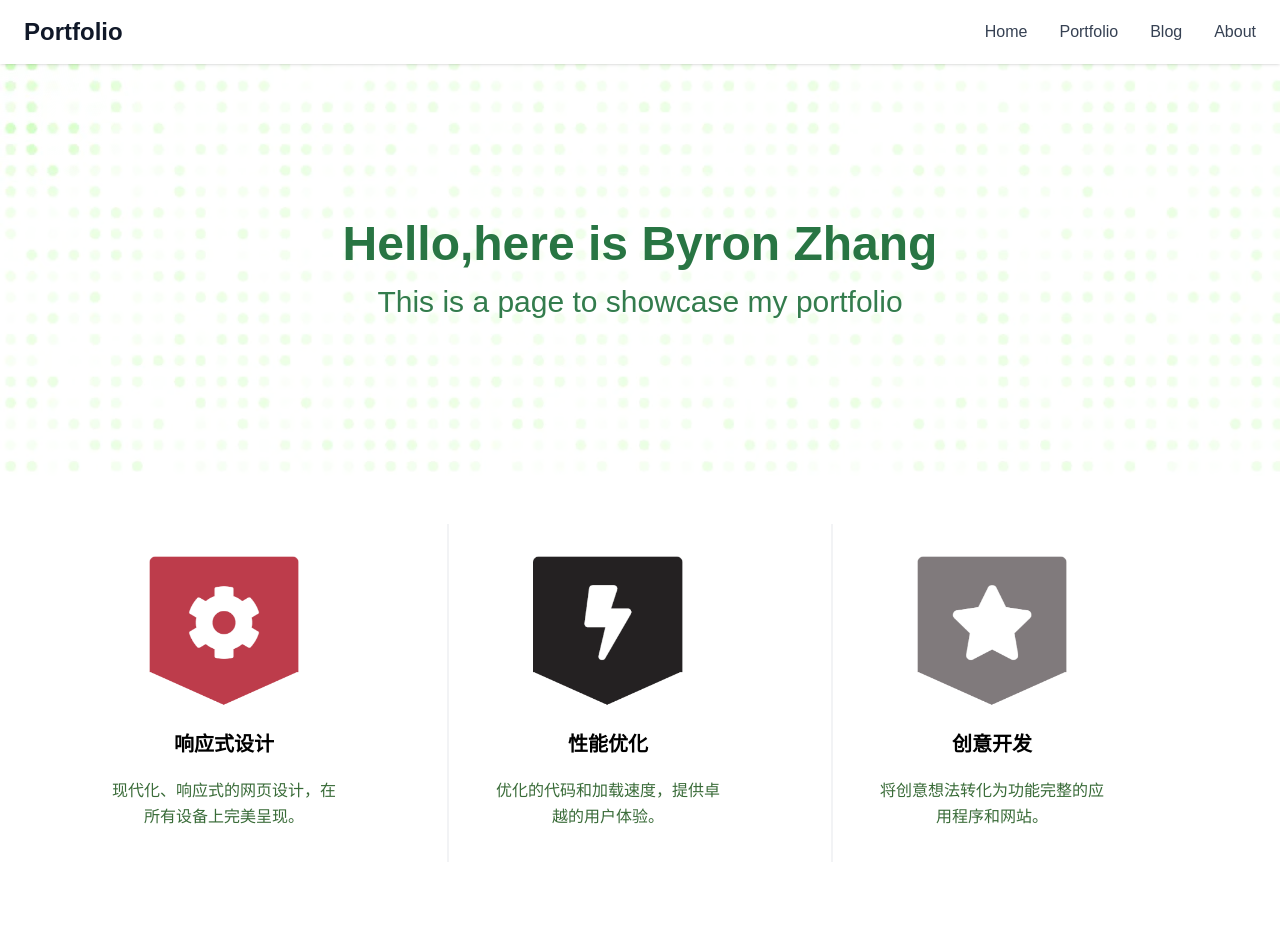
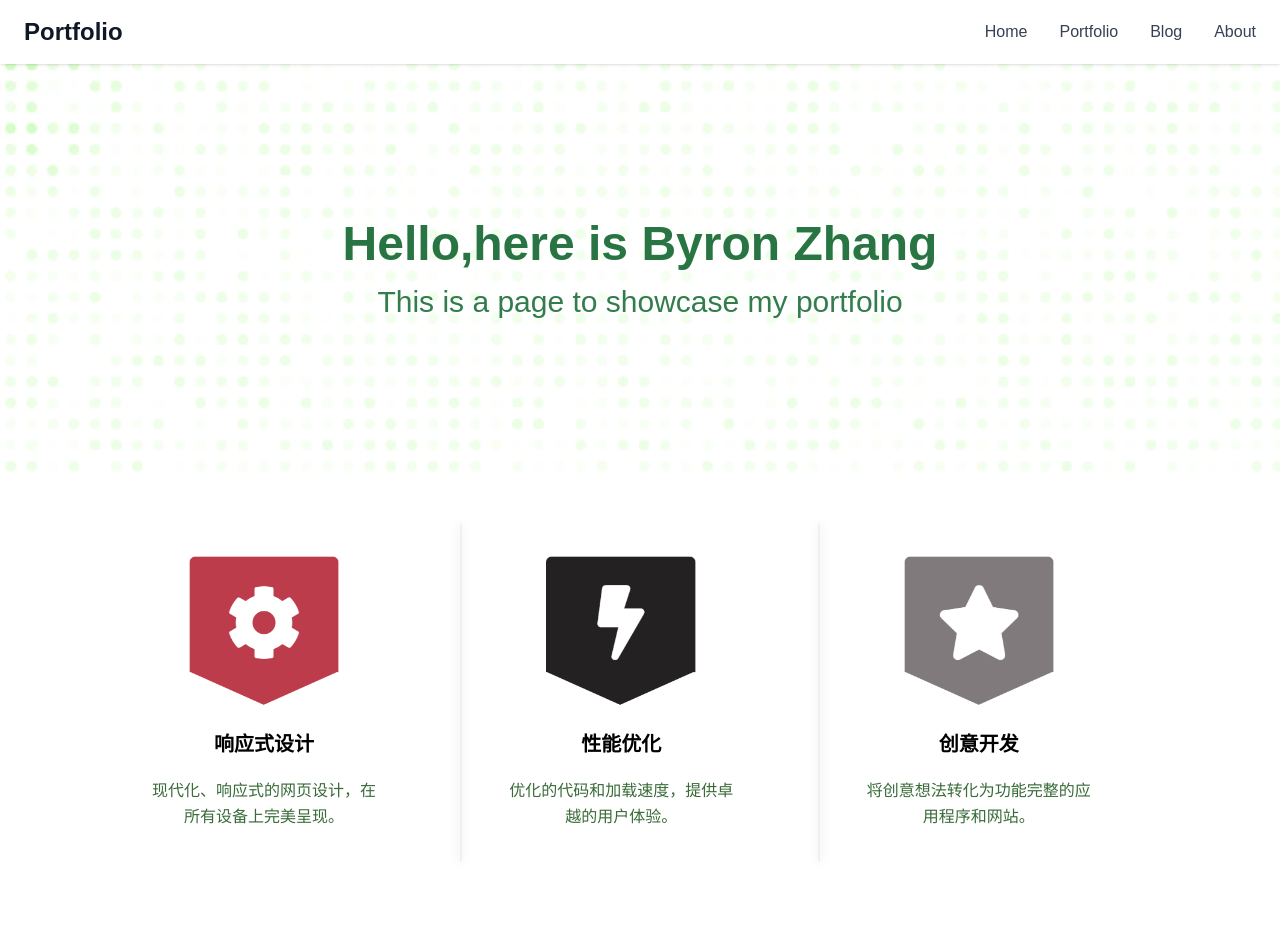
Before and after one commit to Alucccard/personal_mainpage, a Next.js app: page / in a window 1280 px wide. Shown: the top 952 px of the page. Built offline with nearby package versions, Linux system fonts and the light colour scheme.

Commit message:
optimize line style

```diff
--- a/src/components/Intro.tsx
+++ b/src/components/Intro.tsx
@@ -31,8 +31,8 @@ export const Intro: React.FC<IntroProps> = ({
   ],
 }) => {
   return (
-    <section id="intro" className="w-full py-12 px-10 bg-white">
-      <div className="max-w-6xl mx-auto">
+    <section id="intro" className="w-full py-12 bg-white">
+      <div className="max-w-6xl mx-auto px-10">
         <div className="grid grid-cols-1 md:grid-cols-3 relative">
           {items.map((item, index) => (
             <IntroCard
@@ -43,8 +43,14 @@ export const Intro: React.FC<IntroProps> = ({
               position="middle"
             />
           ))}
-          <div className="hidden md:block absolute top-1/2 left-1/3 transform -translate-x-1/2 -translate-y-1/2 h-[100%] w-[1px] bg-gray-200"></div>
-          <div className="hidden md:block absolute top-1/2 left-2/3 transform -translate-x-1/2 -translate-y-1/2 h-[100%] w-[1px] bg-gray-200"></div>
+          <div
+            className="hidden md:block absolute top-1/2 left-1/3 transform -translate-x-1/2 -translate-y-1/2 h-[100%] w-[1px] bg-gray-200"
+            style={{ boxShadow: "-1px 0px 10px 1px rgba(0, 0, 0, 0.1)" }}
+          ></div>
+          <div
+            className="hidden md:block absolute top-1/2 left-2/3 transform -translate-x-1/2 -translate-y-1/2 h-[100%] w-[1px] bg-gray-200"
+            style={{ boxShadow: "1px 0px 10px 1px rgba(0, 0, 0, 0.1)" }}
+          ></div>
         </div>
       </div>
     </section>
```
